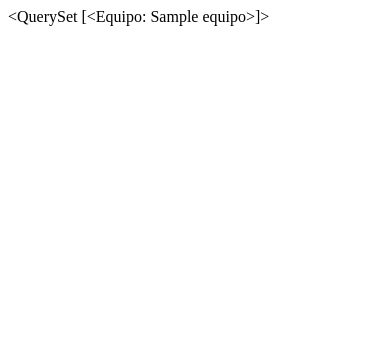
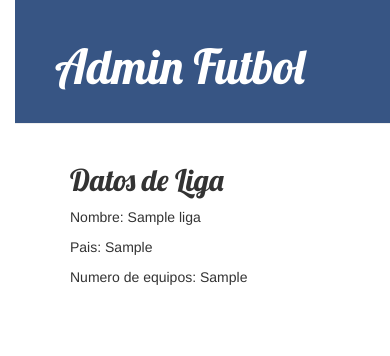
Before and after one commit to Andre8tr/proyectoF, a Django app: page / in a window 390 px wide. Shown: the top 356 px of the page. Run offline with Django 3.2, Linux system fonts and the light colour scheme; tables that the repository leaves empty hold one stand-in row (values such as "Sample post"); some libraries are stand-ins or nearby versions.

Commit message:
Datos de equipos y ligas con css

```diff
--- a/ligas/models.py
+++ b/ligas/models.py
@@ -4,6 +4,8 @@ class Liga(models.Model):
     """ Categorias para registrar ligas """
 
     name = models.CharField(max_length=50)
+    pais = models.CharField(max_length=50,default='/')
+    numero = models.CharField(max_length=2,default='20')
 
     def __str__(self):
         return self.name
--- /dev/null
+++ b/ligas/static/css/equipos.css
@@ -0,0 +1,57 @@
+h1 a {
+    color: #FCA205;
+}
+body {
+      padding-left: 15px;
+  }
+  h1 a {
+     color: #FCA205;
+     font-family: 'Lobster';
+ }
+ .page-header {
+        background-color: #375584;
+        margin-top: 0;
+        padding: 20px 20px 20px 40px;
+    }
+
+    .page-header h1, .page-header h1 a, .page-header h1 a:visited, .page-header h1 a:active {
+        color: #ffffff;
+        font-size: 36pt;
+        text-decoration: none;
+    }
+
+    .content {
+        margin-left: 40px;
+    }
+
+    h1, h2, h3, h4 {
+        font-family: 'Lobster', cursive;
+    }
+
+    .date {
+        float: right;
+        color: #828282;
+    }
+
+    .save {
+        float: right;
+    }
+
+    .post-form textarea, .post-form input {
+        width: 100%;
+    }
+
+    .top-menu, .top-menu:hover, .top-menu:visited {
+        color: #ffffff;
+        float: right;
+        font-size: 26pt;
+        margin-right: 20px;
+    }
+
+    .post {
+        margin-bottom: 70px;
+    }
+
+    .post h1 a, .post h1 a:visited {
+        color: #000000;
+    }
--- /dev/null
+++ b/ligas/templates/ligas/base.html
@@ -0,0 +1,27 @@
+{% load staticfiles %}
+
+<html>
+    <head>
+      <link rel="stylesheet" href="//maxcdn.bootstrapcdn.com/bootstrap/3.2.0/css/bootstrap.min.css">
+      <link rel="stylesheet" href="//maxcdn.bootstrapcdn.com/bootstrap/3.2.0/css/bootstrap-theme.min.css">
+      <link href="https://fonts.googleapis.com/css?family=Lobster&subset=latin,latin-ext" rel="stylesheet" type="text/css">
+
+      <link rel="stylesheet" href="{% static 'css/equipos.css' %}">
+
+
+        <title>Administrador de Equipo</title>
+    </head>
+    <body>
+      <div class="page-header">
+           <h1><a href="/">Admin Futbol</a></h1>
+       </div>
+       <div class="content container">
+           <div class="row">
+               <div class="col-md-8">
+               {% block content %}
+               {% endblock %}
+               </div>
+           </div>
+       </div>
+    </body>
+</html>
--- a/ligas/templates/ligas/post_equipos.html
+++ b/ligas/templates/ligas/post_equipos.html
@@ -1 +1,13 @@
-{{ equipos }}
+{% extends 'ligas/base.html' %}
+
+   {% block content %}
+{% for post in equipos %}
+   <div class="post">
+     <h2> Datos de equipo </h1>
+       <p>Nombre: {{ post.nombre }}</p>
+       <p>Color Uniforme: {{ post.color }}</p>
+       <p>Capitan: {{ post.capitan }}</p>
+       <p>Comentario: {{ post.comment }}</p>
+   </div>
+{% endfor %}
+ {% endblock content %}
--- a/ligas/templates/ligas/post_ligas.html
+++ b/ligas/templates/ligas/post_ligas.html
@@ -1 +1,12 @@
-  {{ ligas }}
+{% extends 'ligas/base.html' %}
+{% block content %}
+{% for post in ligas %}
+   <div class="post">
+     <h2> Datos de Liga </h1>
+       <p>Nombre: {{ post.name }}</p>
+       <p>Pais: {{ post.pais }}</p>
+       <p>Numero de equipos: {{ post.numero }}</p>
+
+   </div>
+{% endfor %}
+{% endblock content %}
--- a/ligas/urls.py
+++ b/ligas/urls.py
@@ -2,7 +2,10 @@ from django.conf.urls import include, url
 from . import views
 
 urlpatterns = [
+        url(r'^$', views.post_ligas),
         url(r'^$', views.post_equipos),
-        url(r'^$', views.post_ligas),
+        #url(r'^$', views.post_ligas),
+
+
 
     ]
```
Also changed, not shown: ligas/migrations/0002_auto_20161120_1623.py (added).
